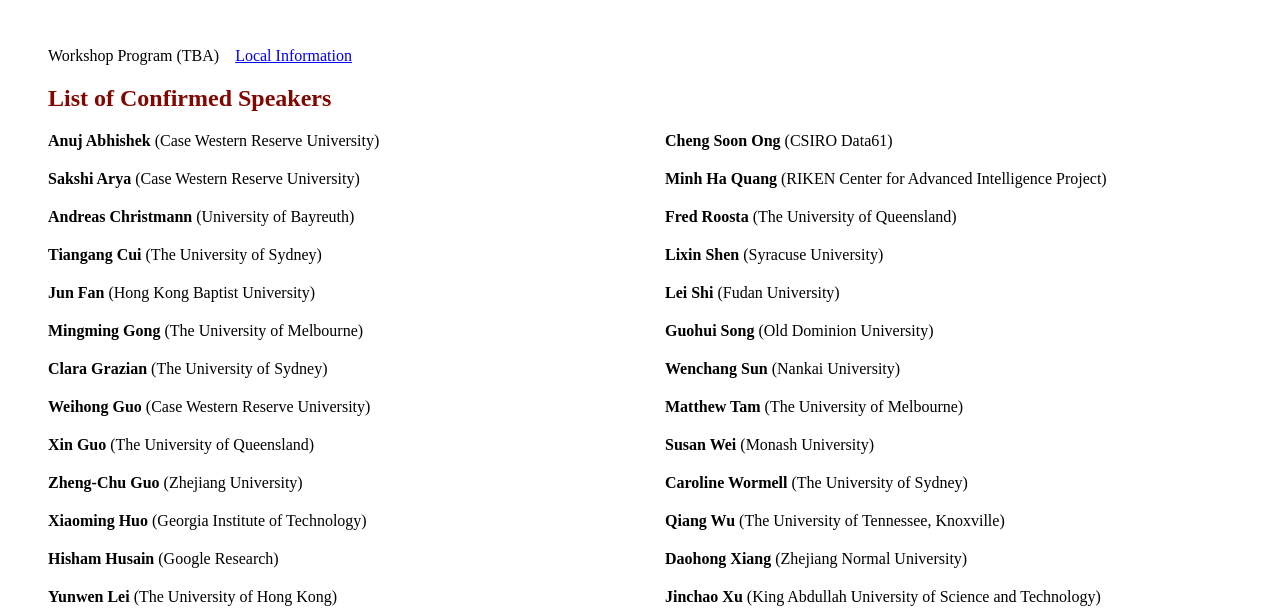
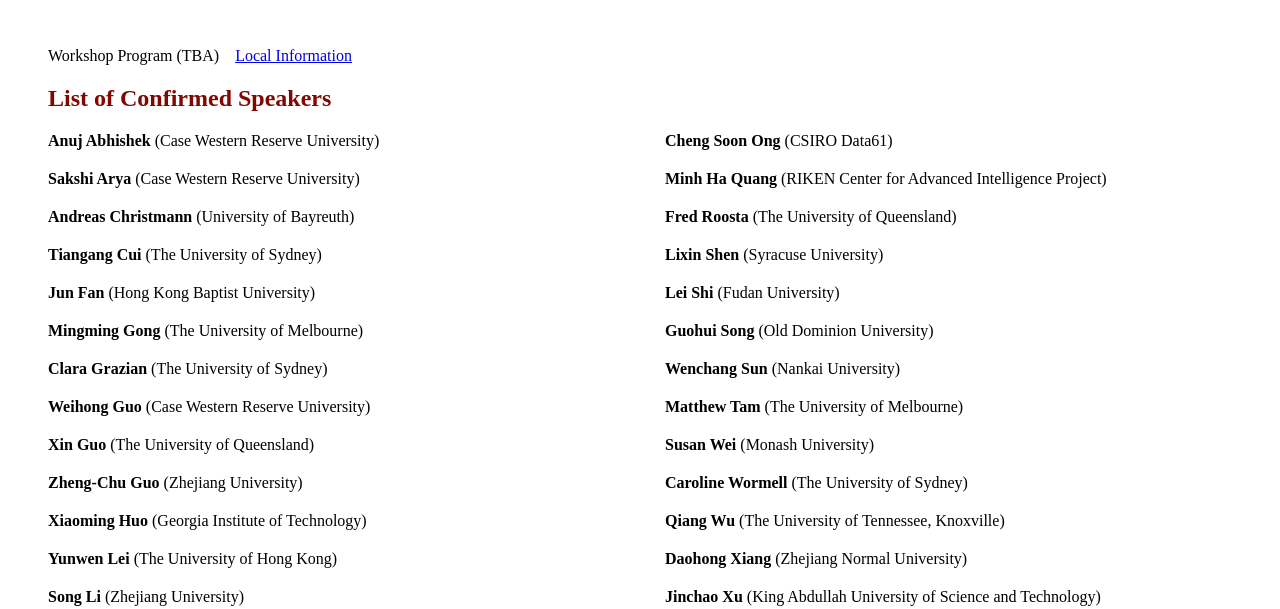
Before and after one commit to Sydney-MDS/Sydney-MDS2025, a plain HTML site: page index.html in a window 1280 px wide. Shown: the part 348-957 px from the top of the page. Drawn offline with Linux system fonts and the light colour scheme.

Commit message:
Add files via upload

```diff
--- a/index.html
+++ b/index.html
@@ -64,7 +64,6 @@ Workshop Program (TBA)
 <div style="break-inside: avoid; margin-bottom: 20px;"><b>Xin Guo</b> (The University of Queensland)</div>
 <div style="break-inside: avoid; margin-bottom: 20px;"><b>Zheng-Chu Guo</b> (Zhejiang University)</div>
 <div style="break-inside: avoid; margin-bottom: 20px;"><b>Xiaoming Huo</b> (Georgia Institute of Technology)</div>
-<div style="break-inside: avoid; margin-bottom: 20px;"><b>Hisham Husain</b> (Google Research)</div>
 <div style="break-inside: avoid; margin-bottom: 20px;"><b>Yunwen Lei</b> (The University of Hong Kong)</div>
 <div style="break-inside: avoid; margin-bottom: 20px;"><b>Song Li</b> (Zhejiang University)</div>
 <div style="break-inside: avoid; margin-bottom: 20px;"><b>Dmytro Matsypura</b> (The University of Sydney)</div>
```
